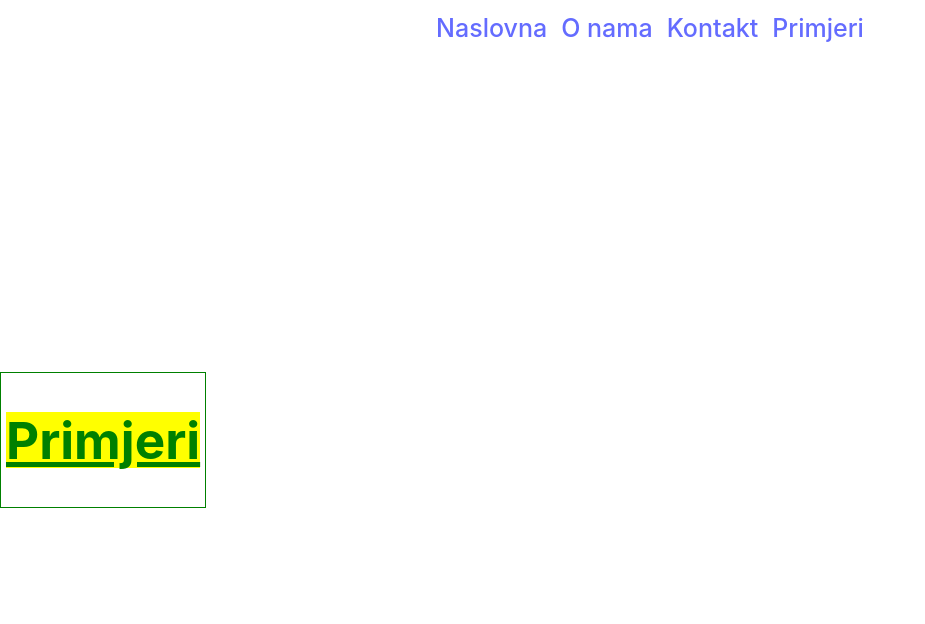
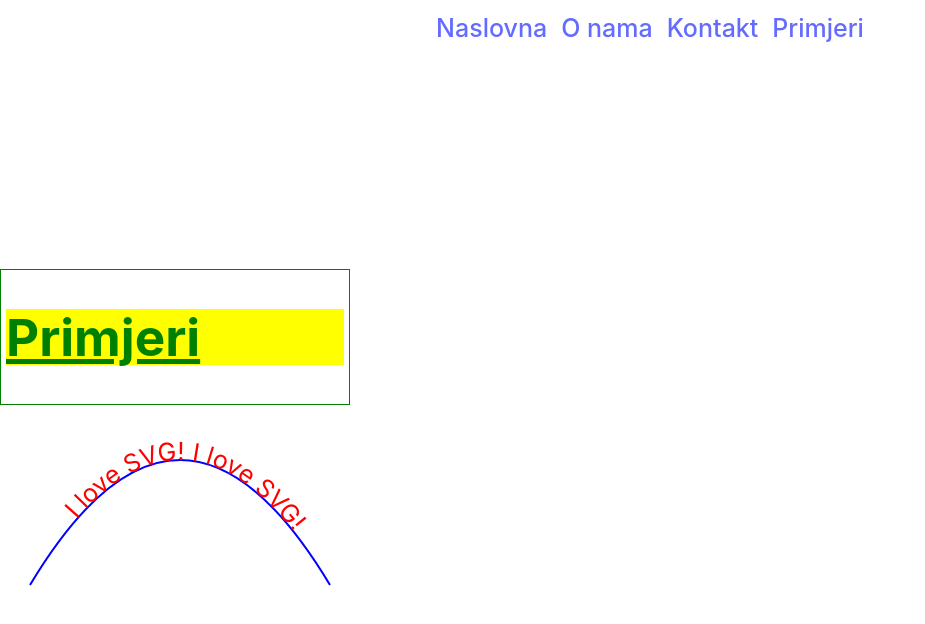
Before and after one commit to webbugt/algebra-react-vjezbe, a React (Vite) app: page /primjeri in a window 1280 px wide. Shown: the top 624 px of the page, without its empty margins (0-925 px from the left). Built offline with nearby package versions, Linux system fonts and the light colour scheme.

Commit message:
popravak svg sintakse za react

```diff
--- a/src/components/InteractiveSvg.jsx
+++ b/src/components/InteractiveSvg.jsx
@@ -1,7 +1,6 @@
 function InteractiveSvg() {
-
   return (
-    <svg height="200" width="350" xmlns="http://www.w3.org/2000/svg">
+    <svg height="200" width="350">
       <path
         id="lineAC"
         d="M 30 180 q 150 -250 300 0"
@@ -9,7 +8,12 @@ function InteractiveSvg() {
         strokeWidth="2"
         fill="none"
       />
-      <text style="fill:red;font-size:25px;">
+      <text
+        style={{
+          fill: "red",
+          fontSize: 25,
+        }}
+      >
         <textPath href="#lineAC" startOffset="80">
           I love SVG! I love SVG!
         </textPath>
@@ -18,4 +22,4 @@ function InteractiveSvg() {
   );
 }
 
-export default InteractiveSvg
+export default InteractiveSvg;
--- a/src/routes/Primjeri.jsx
+++ b/src/routes/Primjeri.jsx
@@ -1,4 +1,5 @@
 import Header from "../components/Header.jsx";
+import InteractiveSvg from "../components/InteractiveSvg.jsx";
 import { FancyTitle } from "../components/Titles.jsx";
 
 export function Primjeri() {
@@ -6,6 +7,7 @@ export function Primjeri() {
     <div>
       <Header />
       <FancyTitle title="Primjeri" />
+      <InteractiveSvg />
     </div>
   );
 }
```
